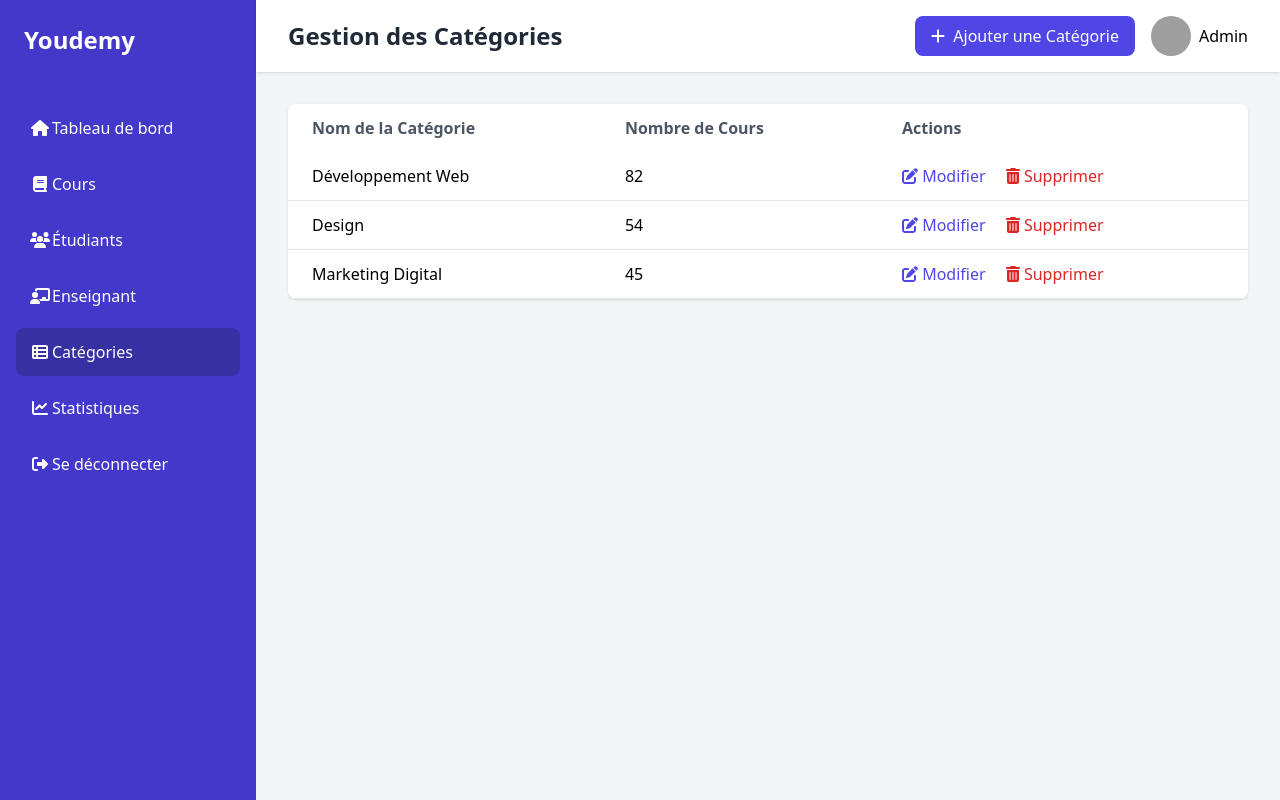
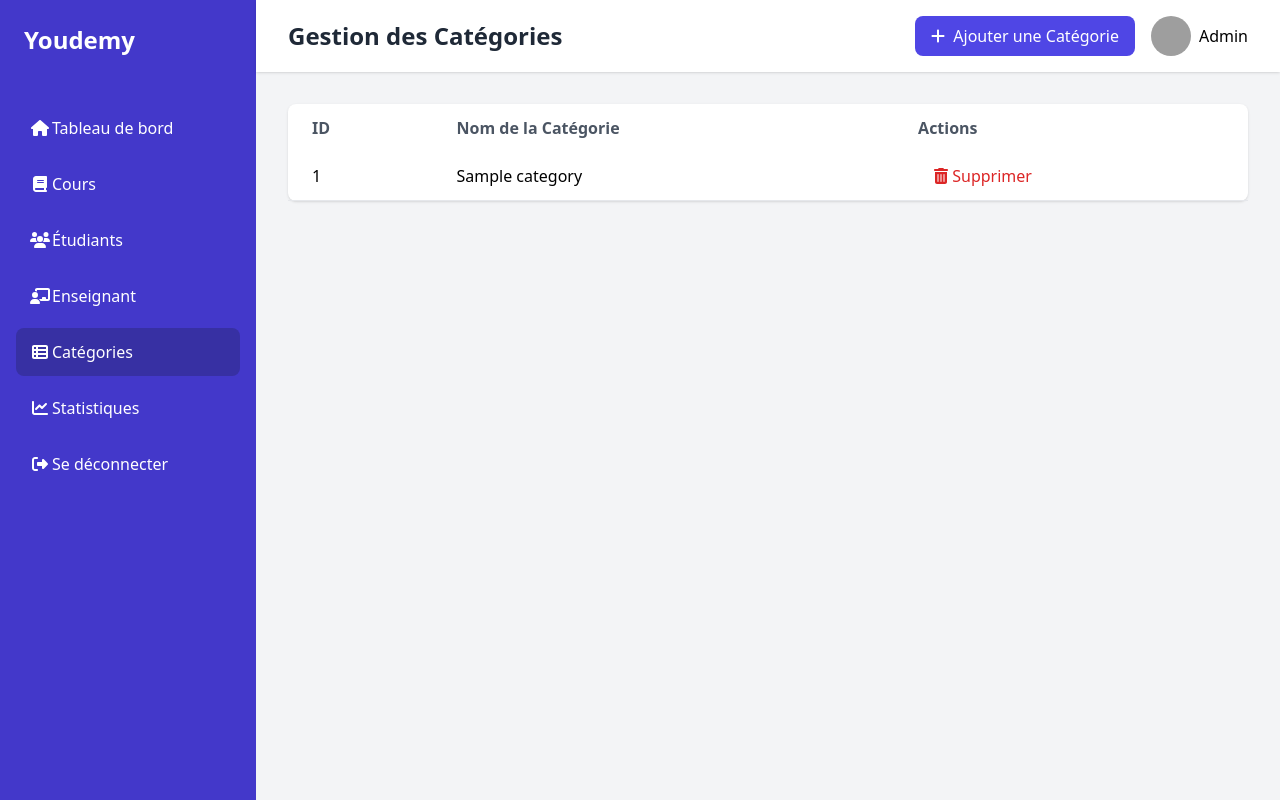
Before and after one commit to houssamlambara/Youdemy, a PHP site: page /front_end/categorie.php in a window 1280 px wide. Run offline with PHP 8.4, Linux system fonts and the light colour scheme; tables that the repository leaves empty hold one stand-in row (values such as "Sample post"); some libraries are stand-ins or nearby versions; grey boxes are pictures that could not be loaded.

Commit message:
changement pour pouvoir ajouter une categorie a la database

```diff
--- a/front_end/categorie.php
+++ b/front_end/categorie.php
@@ -1,3 +1,22 @@
+<?php
+include_once('../classes/class_categorie.php');
+
+if ($_SERVER['REQUEST_METHOD'] == 'POST' && isset($_POST['add_categorie'])) {
+    $nom = htmlspecialchars($_POST['nom']);
+
+    $categorie = new Categorie($nom);
+
+    if ($categorie->save()) {
+        header("Location: categorie.php");
+        exit();
+    } else {
+        echo "Erreur lors de l'ajout de la catégorie.";
+    }
+}
+
+$categories = Categorie::getAll();
+?>
+
 <!DOCTYPE html>
 <html lang="fr">
 
@@ -57,7 +76,7 @@
                 <div class="flex justify-between items-center px-8 py-4">
                     <h1 class="text-2xl font-bold text-gray-800">Gestion des Catégories</h1>
                     <div class="flex items-center gap-4">
-                        <button class="bg-indigo-600 text-white px-4 py-2 rounded-lg hover:bg-indigo-700 flex items-center gap-2">
+                        <button data-modal-toggle="addCategorieModal" class="bg-indigo-600 text-white px-4 py-2 rounded-lg hover:bg-indigo-700 flex items-center gap-2">
                             <i class="fas fa-plus"></i>
                             Ajouter une Catégorie
                         </button>
@@ -75,56 +94,54 @@
                 <table class="min-w-full bg-white shadow rounded-lg">
                     <thead>
                         <tr>
+                            <th class="px-6 py-3 text-left text-gray-600">ID</th>
                             <th class="px-6 py-3 text-left text-gray-600">Nom de la Catégorie</th>
-                            <th class="px-6 py-3 text-left text-gray-600">Nombre de Cours</th>
                             <th class="px-6 py-3 text-left text-gray-600">Actions</th>
                         </tr>
                     </thead>
                     <tbody>
-                        <!-- Category 1 -->
+                        <?php foreach ($categories as $category): ?>
                             <tr class="border-b">
-                            <td class="px-6 py-3">Développement Web</td>
-                            <td class="px-6 py-3">82</td>
+                                <td class="px-6 py-3"><?= htmlspecialchars($category['id']) ?></td>
+                                <td class="px-6 py-3"><?= $category['nom'] ?></td>
                                 <td class="px-6 py-3">
-                                <button class="text-indigo-600 hover:underline">
-                                    <i class="fas fa-edit"></i> Modifier
-                                </button>
                                     <button class="ml-4 text-red-600 hover:underline">
                                         <i class="fas fa-trash-alt"></i> Supprimer
                                     </button>
                                 </td>
                             </tr>
-                        <!-- Category 2 -->
-                        <tr class="border-b">
-                            <td class="px-6 py-3">Design</td>
-                            <td class="px-6 py-3">54</td>
-                            <td class="px-6 py-3">
-                                <button class="text-indigo-600 hover:underline">
-                                    <i class="fas fa-edit"></i> Modifier
-                                </button>
-                                <button class="ml-4 text-red-600 hover:underline">
-                                    <i class="fas fa-trash-alt"></i> Supprimer
-                                </button>
-                            </td>
-                        </tr>
-                        <!-- Category 3 -->
-                        <tr class="border-b">
-                            <td class="px-6 py-3">Marketing Digital</td>
-                            <td class="px-6 py-3">45</td>
-                            <td class="px-6 py-3">
-                                <button class="text-indigo-600 hover:underline">
-                                    <i class="fas fa-edit"></i> Modifier
-                                </button>
-                                <button class="ml-4 text-red-600 hover:underline">
-                                    <i class="fas fa-trash-alt"></i> Supprimer
-                                </button>
-                            </td>
-                        </tr>
+                        <?php endforeach; ?>
                     </tbody>
                 </table>
             </main>
         </div>
     </div>
+
+    <!-- Modal for adding a category -->
+    <div id="addCategorieModal" class="fixed inset-0 bg-gray-500 bg-opacity-75 flex items-center justify-center hidden">
+        <div class="bg-white p-6 rounded-lg w-1/3">
+            <h3 class="text-xl font-semibold mb-4">Ajouter une nouvelle catégorie</h3>
+            <form method="POST">
+                <div class="mb-4">
+                    <label for="nom" class="block text-gray-600">Nom de la catégorie</label>
+                    <input type="text" name="nom" id="category_name" class="w-full px-4 py-2 border rounded-lg" required>
+                </div>
+                <button type="submit" name="add_categorie" class="bg-indigo-600 text-white px-4 py-2 rounded-lg">Ajouter</button>
+                <button type="button" class="ml-4 text-red-600 hover:underline" onclick="document.getElementById('addCategorieModal').classList.add('hidden')">Annuler</button>
+            </form>
+        </div>
+    </div>
+
+    <script>
+        document.querySelector('[data-modal-toggle="addCategorieModal"]').addEventListener('click', function() {
+            document.getElementById('addCategorieModal').classList.remove('hidden');
+        });
+
+        // Après l'envoi du formulaire, vous pouvez fermer le modal
+        document.querySelector('form').addEventListener('submit', function() {
+            document.getElementById('addCategorieModal').classList.add('hidden');
+        });
+    </script>
 </body>
 
 </html>
```
Lines whose indentation alone changed are shown as unchanged.
